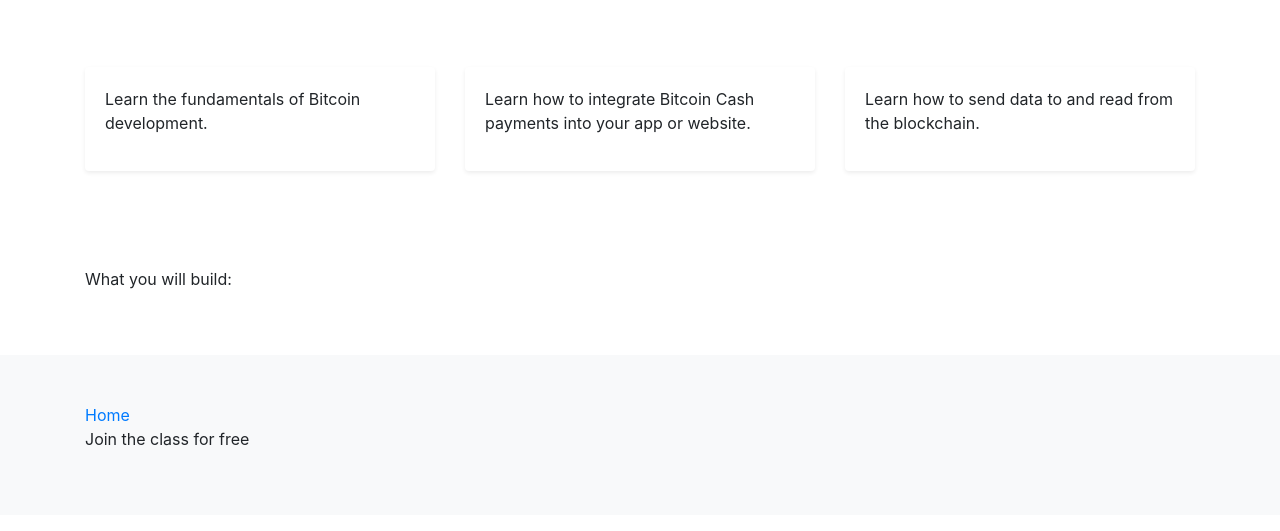
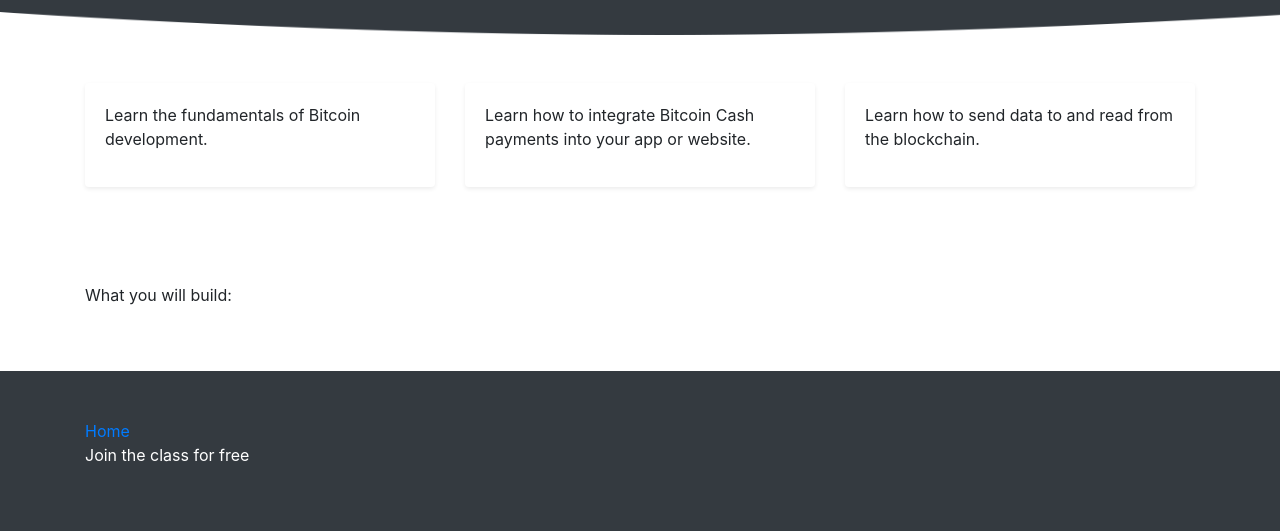
Before and after one commit to merc1er/bitcoin-python-class, a Flask app: page / in a window 1280 px wide. Shown: the part 437-968 px from the top of the page. Before the commit the page ends 883 px from the top, so only its background shows below. Run offline with Flask 2, Linux system fonts and the light colour scheme; some libraries are stand-ins or nearby versions.

Commit message:
Branding updated (dark colo)

```diff
--- a/static/css/custom.css
+++ b/static/css/custom.css
@@ -1,4 +1,18 @@
 /* Custom Styles */
+
+.section-after-wrapper {
+  position: relative;
+}
+
+.section-after {
+  position: absolute;
+  bottom: 0px;
+  left: 0px;
+  width: 100%;
+  height: 1.8vw;
+  background-image: url(/static/img/section-after.png);
+  background-size: cover;
+}
 
 /* Cards */
 .card {
--- a/templates/base.html
+++ b/templates/base.html
@@ -20,7 +20,7 @@
 
   <body>
 
-    <nav class="navbar navbar-expand-lg navbar-light bg-white mt-3">
+    <nav class="navbar navbar-expand-lg navbar-dark bg-dark py-4">
       <div class="container">
 
         <a class="navbar-brand" href="/">
@@ -35,12 +35,12 @@
     {% block body %}
     {% endblock %}
 
-    <footer class="bg-light py-5">
+    <footer class="bg-dark py-5">
       <div class="container">
         <div class="row">
 
           <div class="col-6">
-            <ul class="list-unstyled">
+            <ul class="list-unstyled text-white">
               <li><a href="/">Home</a></li>
               <li>Join the class for free</li>
             </ul>
--- a/templates/index/hero.html
+++ b/templates/index/hero.html
@@ -1,5 +1,5 @@
 <!-- Hero header -->
-<section class="text-center py-5">
+<section class="text-center py-5 text-light bg-dark">
   <div class="container">
     <img src="https://sporestack.github.io/bitcash/_static/bitcash.png" height="150">
     <h1 class="text-bold">Program Money</h1>
@@ -9,3 +9,7 @@
     </a>
   </div>
 </section>
+
+<div class="section-after-wrapper">
+  <span class="section-after"></span>
+</div>
```
Also changed, not shown: static/img/section-after.png (added).
